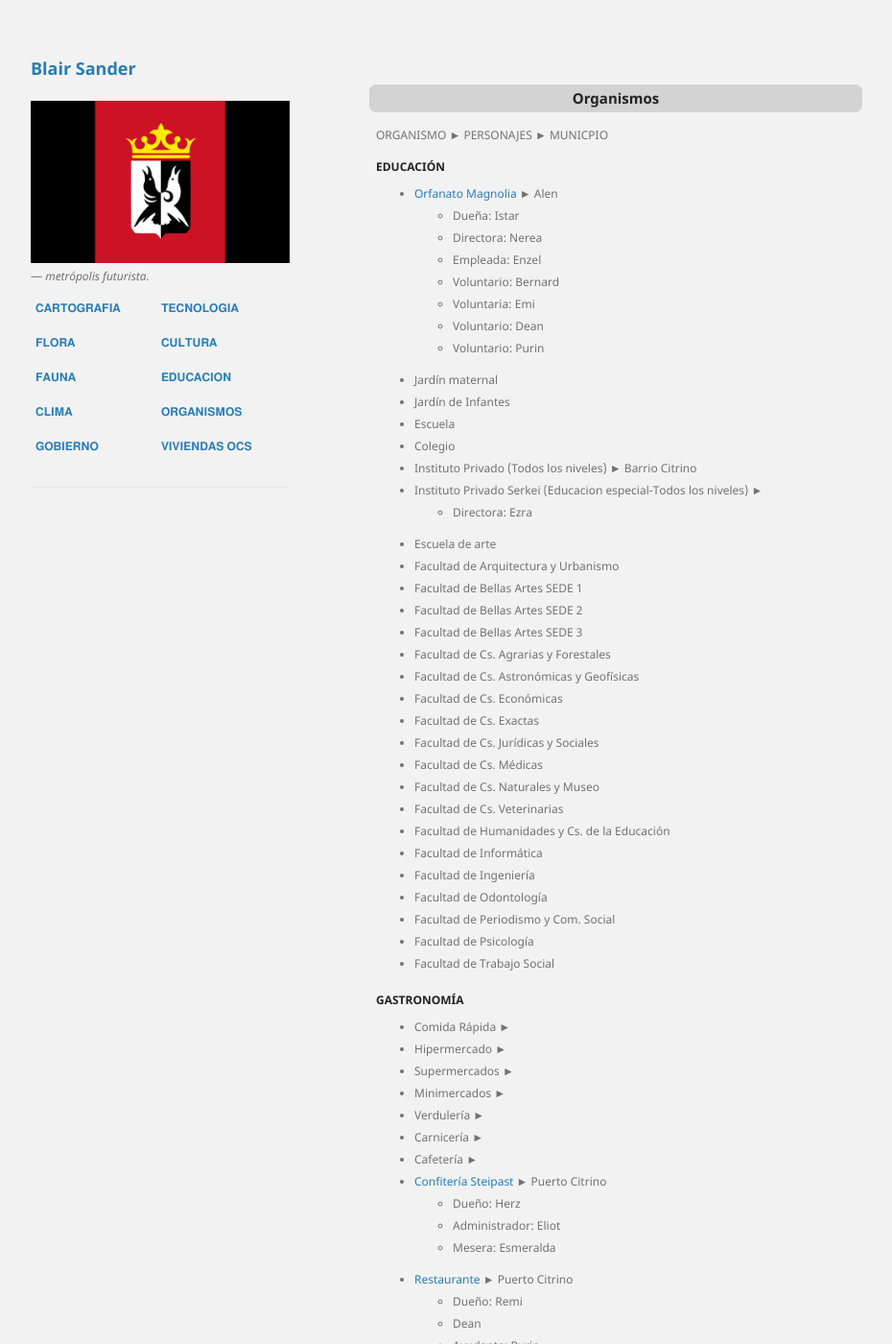
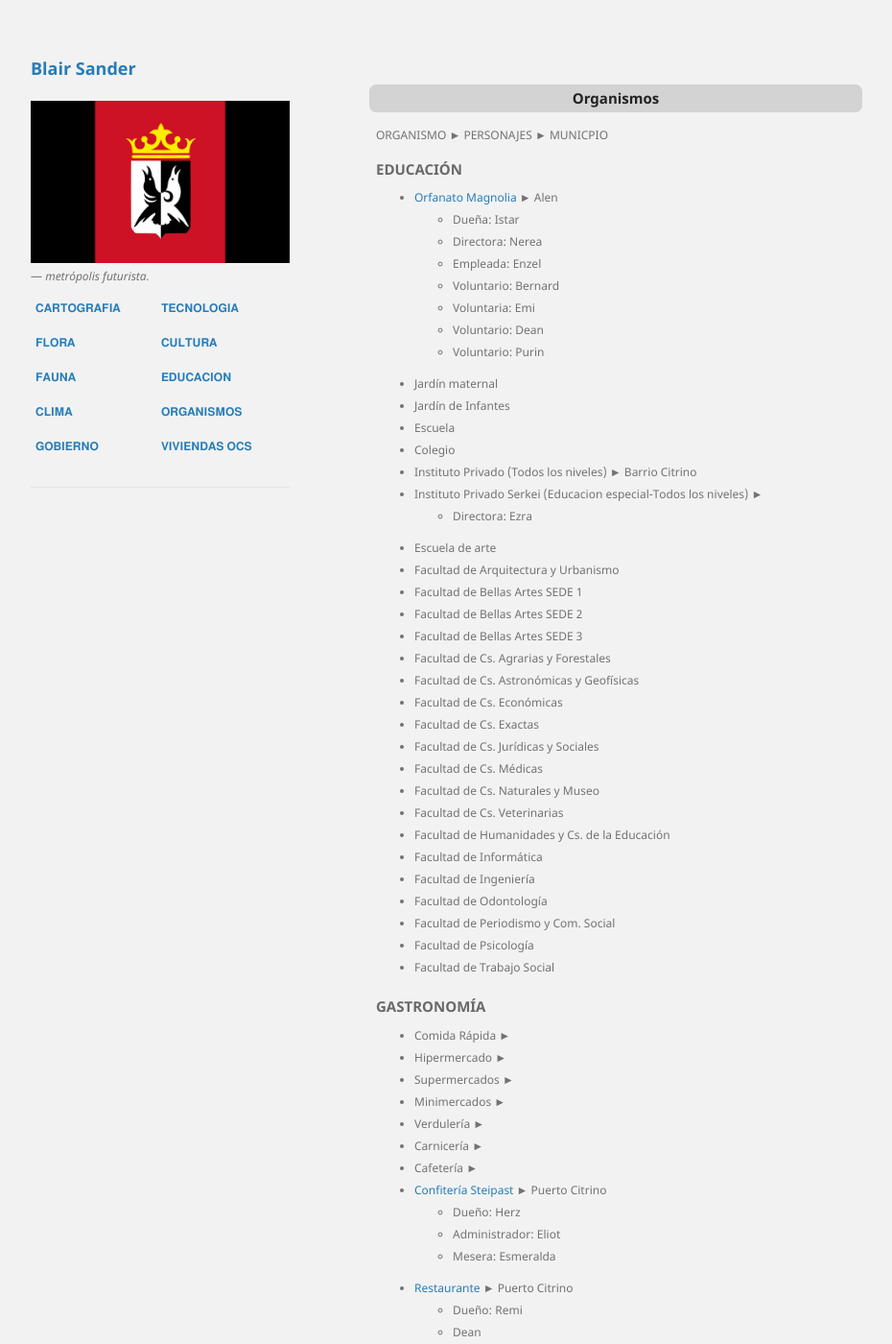
Before and after one commit to BlairSander/ciudad, a Jekyll site: the page built from organismos.md, in a window 1280 px wide and 1400 px high. Shown: the whole window at 96% size, without its empty margins (178-1108 px from the left). Built offline with Jekyll 4.4.1, drawn with Linux system fonts in a browser that asks for light colours.

Commit message:
jekyll-theme-minimal.scss

```diff
--- a/_sass/jekyll-theme-minimal.scss
+++ b/_sass/jekyll-theme-minimal.scss
@@ -33,8 +33,8 @@ h3 {
 }
 
 h4, h5, h6 {
-  color:#222;
-  font-size: 12px;
+  color: DimGray;
+  font-size: 15px;
   margin:15px 0 10px;
 }
 
```
